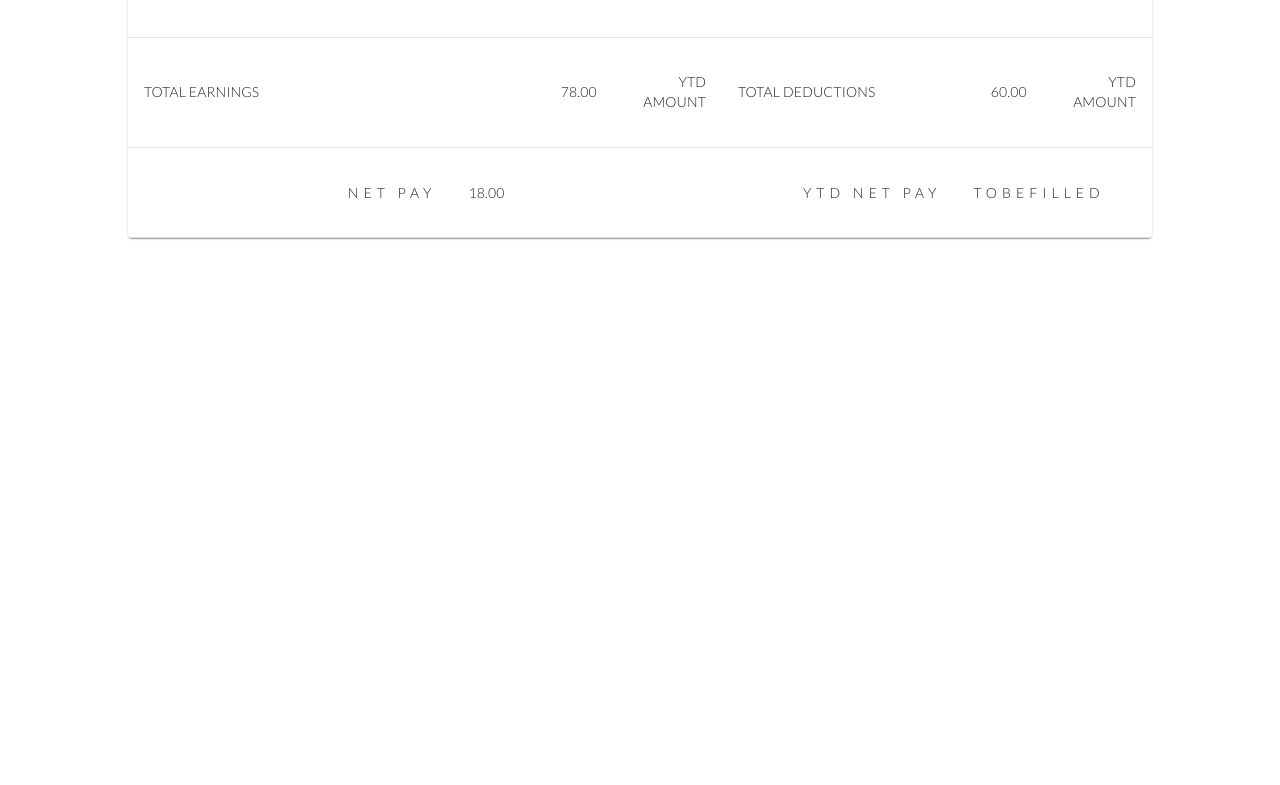
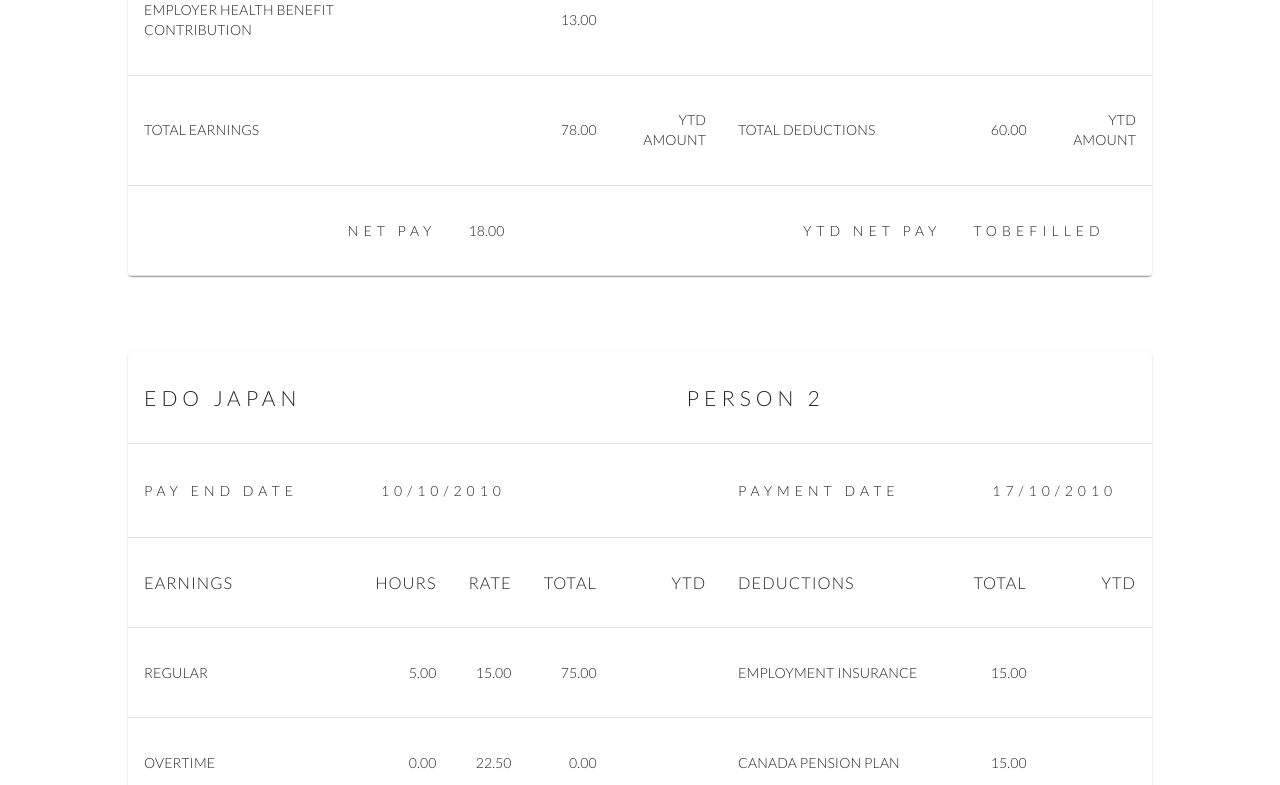
Before and after one commit to nigelrodrigues15/payroll, a React (Create React App) app: page /#/employee/1 in a window 1280 px wide. Shown: the part 1492-2277 px from the top of the page. Before the commit the page ends 1901 px from the top, so only its background shows below. Built offline with nearby package versions, Linux system fonts and the light colour scheme.

Commit message:
employee

```diff
--- a/src/components/employee/employee.jsx
+++ b/src/components/employee/employee.jsx
@@ -48,7 +48,7 @@
         });
         return result;
     }
-    payslipList(payslip = this.props.payslips[0], employee = this.props.employee) {
+    payslipList(payslip, employee) {
         var dateParts = payslip.payendDate.split("/");
         var payendDate = new Date(+dateParts[2], dateParts[1] - 1, +dateParts[0]);
         let paymentDate = new Date(payendDate.getTime() + (7 * 24 * 60 * 60 * 1000));
@@ -60,6 +60,7 @@
         let totalDeduct = parseFloat(payslip.EI) + parseFloat(payslip.CPP) + parseFloat(payslip.Tax) + parseFloat(payslip.employeeHealth)
         return (
             <div key={"i"} id="pay" className={"paycheck"}>
+                <br/><br/>
                 <TableContainer component={Paper}>
                     <Table className={"classes.table"} aria-label="simple table">
                         <TableHead>
@@ -165,8 +166,17 @@
                         </TableBody>
                     </Table>
                 </TableContainer>
+                <br/><br/>
             </div>
         );
+    }
+    payslipsList(payslips = this.props.payslips){
+        let result = payslips.map((payslip, i) => {
+            return (
+                this.payslipList(payslip, this.props.employee)
+            )
+        });
+        return result;
     }
 
     printIframe() {
@@ -197,7 +207,7 @@
                 </div>
                 <h2 style={{ letterSpacing: 5 + 'px' }}>PAYSLIPS</h2>
                 <div className="payslips">
-                    {this.payslipList()}
+                    {this.payslipsList()}
                     <br /><br /><br />
                     <br /><br /><br />
                     <br /><br /><br />
```
